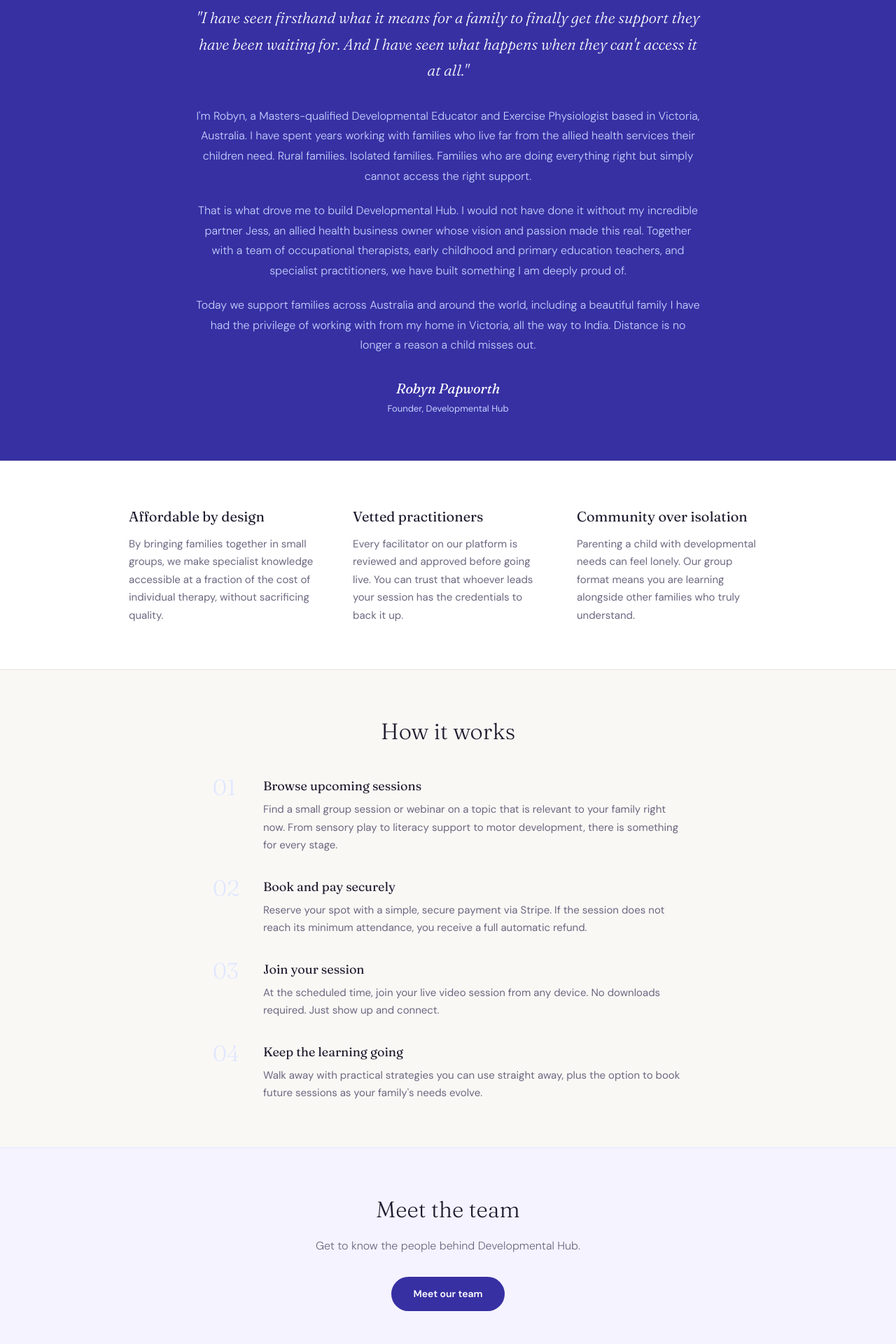
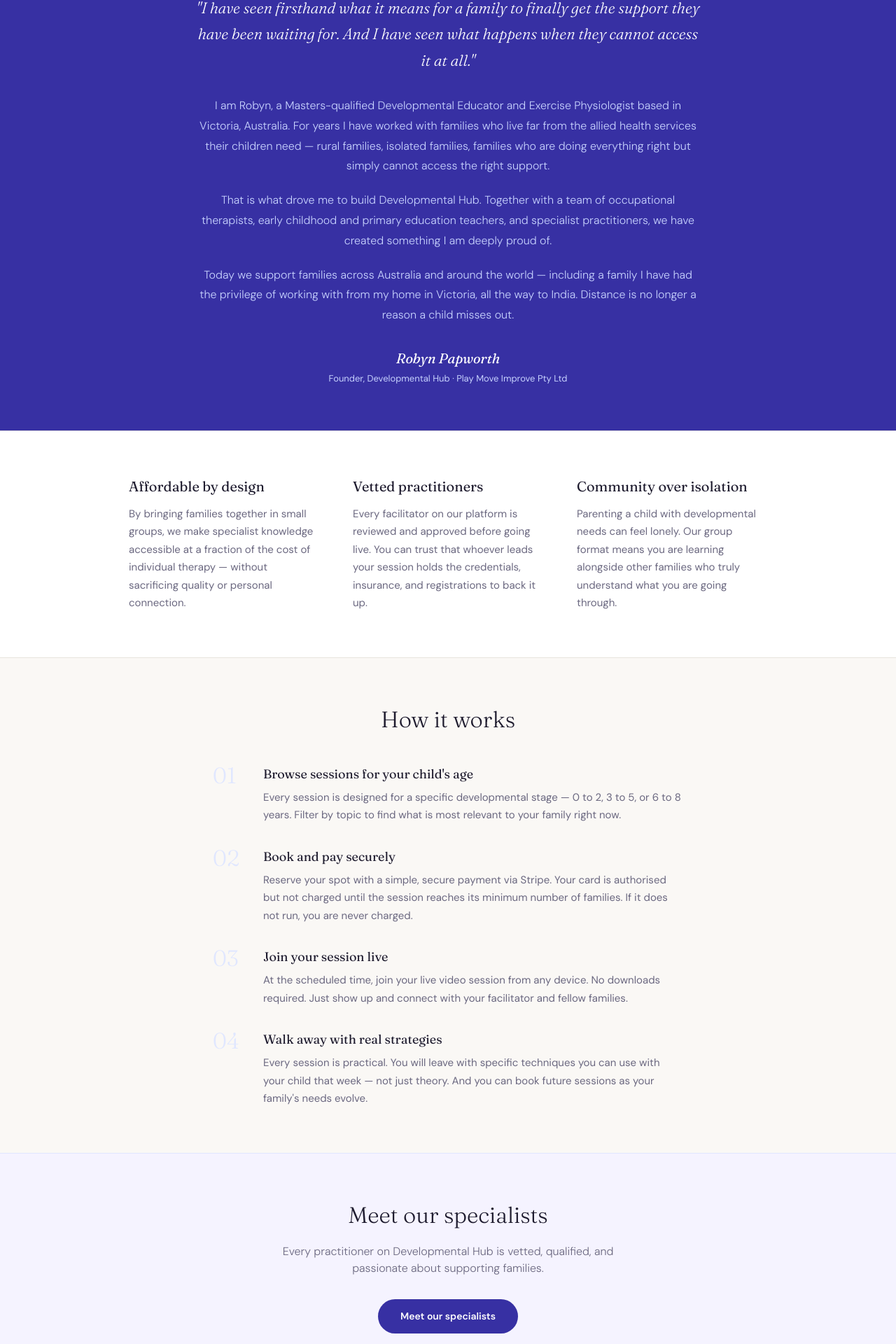
Before and after one commit to developmentalhub/allied-health-assistant-course, a Next.js app: page /about in a window 1280 px wide. Shown: the part 578-2498 px from the top of the page at 70% size. Built offline with nearby package versions, Linux system fonts and the light colour scheme; no server answers.

Commit message:
feat: update about page with Play Move Improve context

```diff
--- a/app/about/page.tsx
+++ b/app/about/page.tsx
@@ -1,21 +1,19 @@
 import Link from "next/link";
-
 
 export default function AboutPage() {
   return (
-    <main style={{ minHeight: "100vh", backgroundColor: "#faf8f5" }}>
-
+    <main style={{ minHeight: "100vh", backgroundColor: "#faf8f5", fontFamily: "DM Sans, sans-serif", color: "#1e1b2e" }}>
 
       {/* Hero */}
       <section style={{ maxWidth: "720px", margin: "0 auto", padding: "80px 24px 60px", textAlign: "center" }}>
         <p style={{ fontSize: "12px", fontWeight: 600, letterSpacing: "0.1em", textTransform: "uppercase", color: "#6b6880", marginBottom: "16px" }}>
           About us
         </p>
-        <h1 style={{ fontFamily: "var(--font-display)", fontSize: "42px", fontWeight: 300, color: "#1e1b2e", lineHeight: 1.2, marginBottom: "24px" }}>
+        <h1 style={{ fontFamily: "var(--font-display)", fontSize: "clamp(32px, 5vw, 48px)", fontWeight: 300, color: "#1e1b2e", lineHeight: 1.2, marginBottom: "24px" }}>
           Expert support, built around how families actually live
         </h1>
         <p style={{ fontSize: "17px", color: "#6b6880", lineHeight: 1.7, fontWeight: 300 }}>
-          Developmental Hub was created because families navigating childhood developmental challenges deserve more than a waitlist, wherever in the world they live. We bring together vetted specialists and the families who need them, in affordable, accessible group sessions that fit real life.
+          Developmental Hub is the telehealth platform from Play Move Improve — built so that busy families, and those in rural and regional areas, can access the specialist support their child needs without the waitlists, the travel, or the cost of private appointments.
         </p>
       </section>
 
@@ -26,23 +24,23 @@
             A note from our founder
           </p>
           <blockquote style={{ fontFamily: "var(--font-display)", fontSize: "22px", fontWeight: 300, color: "white", lineHeight: 1.7, textAlign: "center", margin: "0 0 32px 0", fontStyle: "italic" }}>
-            "I have seen firsthand what it means for a family to finally get the support they have been waiting for. And I have seen what happens when they can't access it at all."
+            "I have seen firsthand what it means for a family to finally get the support they have been waiting for. And I have seen what happens when they cannot access it at all."
           </blockquote>
           <p style={{ fontSize: "16px", color: "#c7d2fe", lineHeight: 1.8, marginBottom: "20px", textAlign: "center", fontWeight: 300 }}>
-            I'm Robyn, a Masters-qualified Developmental Educator and Exercise Physiologist based in Victoria, Australia. I have spent years working with families who live far from the allied health services their children need. Rural families. Isolated families. Families who are doing everything right but simply cannot access the right support.
+            I am Robyn, a Masters-qualified Developmental Educator and Exercise Physiologist based in Victoria, Australia. For years I have worked with families who live far from the allied health services their children need — rural families, isolated families, families who are doing everything right but simply cannot access the right support.
           </p>
           <p style={{ fontSize: "16px", color: "#c7d2fe", lineHeight: 1.8, marginBottom: "20px", textAlign: "center", fontWeight: 300 }}>
-            That is what drove me to build Developmental Hub. I would not have done it without my incredible partner Jess, an allied health business owner whose vision and passion made this real. Together with a team of occupational therapists, early childhood and primary education teachers, and specialist practitioners, we have built something I am deeply proud of.
+            That is what drove me to build Developmental Hub. Together with a team of occupational therapists, early childhood and primary education teachers, and specialist practitioners, we have created something I am deeply proud of.
           </p>
           <p style={{ fontSize: "16px", color: "#c7d2fe", lineHeight: 1.8, textAlign: "center", fontWeight: 300 }}>
-            Today we support families across Australia and around the world, including a beautiful family I have had the privilege of working with from my home in Victoria, all the way to India. Distance is no longer a reason a child misses out.
+            Today we support families across Australia and around the world — including a family I have had the privilege of working with from my home in Victoria, all the way to India. Distance is no longer a reason a child misses out.
           </p>
           <div style={{ textAlign: "center", marginTop: "32px" }}>
-            <p style={{ fontFamily: "var(--font-display)", fontSize: "20px", color: "white", fontStyle: "italic" }}>
+            <p style={{ fontFamily: "var(--font-display)", fontSize: "20px", color: "white", fontStyle: "italic", margin: "0 0 4px" }}>
               Robyn Papworth
             </p>
-            <p style={{ fontSize: "13px", color: "#c7d2fe", marginTop: "4px" }}>
-              Founder, Developmental Hub
+            <p style={{ fontSize: "13px", color: "#c7d2fe", margin: 0 }}>
+              Founder, Developmental Hub · Play Move Improve Pty Ltd
             </p>
           </div>
         </div>
@@ -54,15 +52,15 @@
           {[
             {
               title: "Affordable by design",
-              body: "By bringing families together in small groups, we make specialist knowledge accessible at a fraction of the cost of individual therapy, without sacrificing quality."
+              body: "By bringing families together in small groups, we make specialist knowledge accessible at a fraction of the cost of individual therapy — without sacrificing quality or personal connection.",
             },
             {
               title: "Vetted practitioners",
-              body: "Every facilitator on our platform is reviewed and approved before going live. You can trust that whoever leads your session has the credentials to back it up."
+              body: "Every facilitator on our platform is reviewed and approved before going live. You can trust that whoever leads your session holds the credentials, insurance, and registrations to back it up.",
             },
             {
               title: "Community over isolation",
-              body: "Parenting a child with developmental needs can feel lonely. Our group format means you are learning alongside other families who truly understand."
+              body: "Parenting a child with developmental needs can feel lonely. Our group format means you are learning alongside other families who truly understand what you are going through.",
             },
           ].map((item) => (
             <div key={item.title}>
@@ -86,27 +84,27 @@
           {[
             {
               step: "01",
-              title: "Browse upcoming sessions",
-              body: "Find a small group session or webinar on a topic that is relevant to your family right now. From sensory play to literacy support to motor development, there is something for every stage."
+              title: "Browse sessions for your child's age",
+              body: "Every session is designed for a specific developmental stage — 0 to 2, 3 to 5, or 6 to 8 years. Filter by topic to find what is most relevant to your family right now.",
             },
             {
               step: "02",
               title: "Book and pay securely",
-              body: "Reserve your spot with a simple, secure payment via Stripe. If the session does not reach its minimum attendance, you receive a full automatic refund."
+              body: "Reserve your spot with a simple, secure payment via Stripe. Your card is authorised but not charged until the session reaches its minimum number of families. If it does not run, you are never charged.",
             },
             {
               step: "03",
-              title: "Join your session",
-              body: "At the scheduled time, join your live video session from any device. No downloads required. Just show up and connect."
+              title: "Join your session live",
+              body: "At the scheduled time, join your live video session from any device. No downloads required. Just show up and connect with your facilitator and fellow families.",
             },
             {
               step: "04",
-              title: "Keep the learning going",
-              body: "Walk away with practical strategies you can use straight away, plus the option to book future sessions as your family's needs evolve."
+              title: "Walk away with real strategies",
+              body: "Every session is practical. You will leave with specific techniques you can use with your child that week — not just theory. And you can book future sessions as your family's needs evolve.",
             },
           ].map((item) => (
             <div key={item.step} style={{ display: "flex", gap: "24px", alignItems: "flex-start" }}>
-              <span style={{ fontFamily: "var(--font-display)", fontSize: "32px", fontWeight: 300, color: "#e0e7ff", lineHeight: 1, minWidth: "48px" }}>
+              <span style={{ fontFamily: "var(--font-display)", fontSize: "32px", fontWeight: 300, color: "#e0e7ff", lineHeight: 1, minWidth: "48px", flexShrink: 0 }}>
                 {item.step}
               </span>
               <div>
@@ -125,16 +123,16 @@
       {/* Meet the team */}
       <section style={{ backgroundColor: "#f5f3ff", borderTop: "1px solid #e0e7ff", borderBottom: "1px solid #e0e7ff", padding: "64px 24px", textAlign: "center" }}>
         <h2 style={{ fontFamily: "var(--font-display)", fontSize: "32px", fontWeight: 300, color: "#1e1b2e", marginBottom: "16px" }}>
-          Meet the team
+          Meet our specialists
         </h2>
-        <p style={{ fontSize: "16px", color: "#6b6880", marginBottom: "32px", fontWeight: 300 }}>
-          Get to know the people behind Developmental Hub.
+        <p style={{ fontSize: "16px", color: "#6b6880", marginBottom: "32px", fontWeight: 300, maxWidth: "480px", margin: "0 auto 32px" }}>
+          Every practitioner on Developmental Hub is vetted, qualified, and passionate about supporting families.
         </p>
         <Link
-          href="/team"
+          href="/practitioners/directory"
           style={{ backgroundColor: "#3730a3", color: "white", padding: "14px 32px", borderRadius: "999px", fontSize: "14px", fontWeight: 600, textDecoration: "none", display: "inline-block" }}
         >
-          Meet our team
+          Meet our specialists
         </Link>
       </section>
 
```
